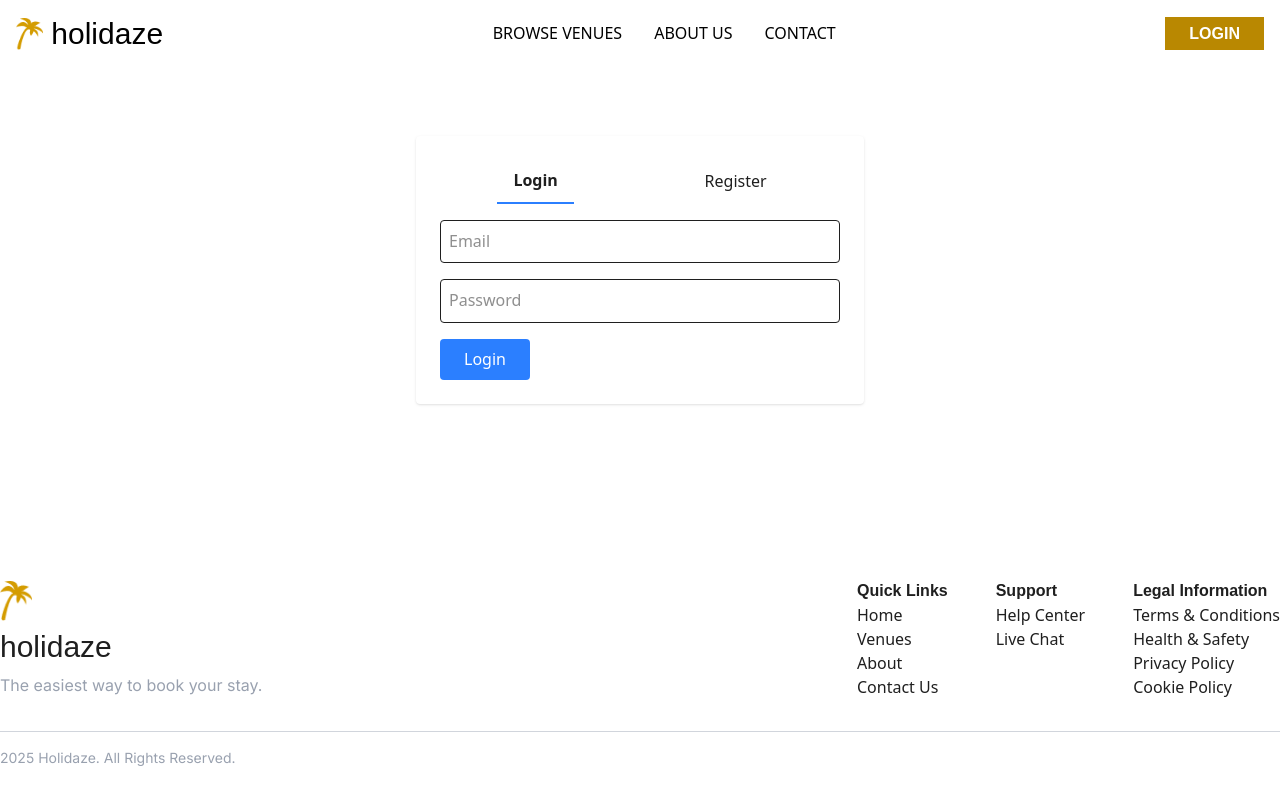
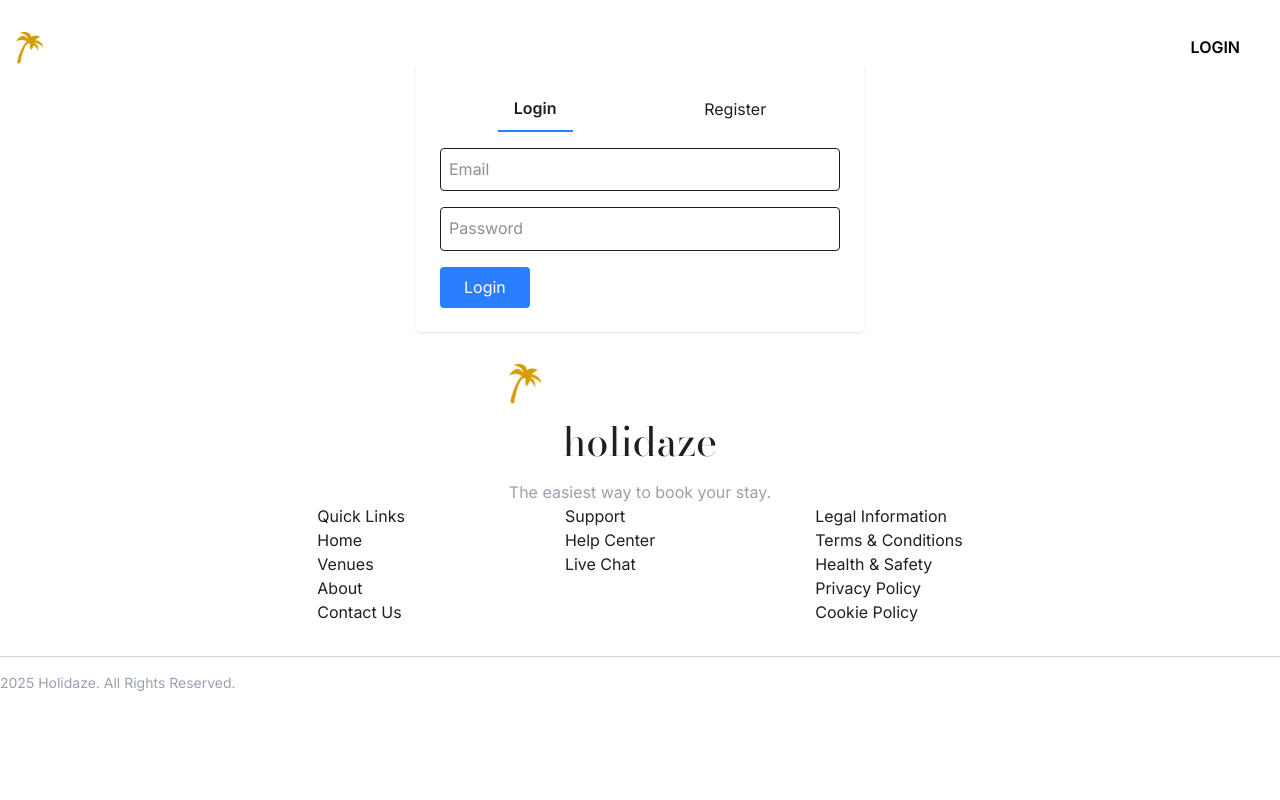
Before and after one commit to anneloviseramstad/project-exam-2, a Vue app: page /auth in a window 1280 px wide. Built offline with nearby package versions, Linux system fonts and the light colour scheme.

Commit message:
Style update and clean up

```diff
--- a/src/App.vue
+++ b/src/App.vue
@@ -10,9 +10,7 @@ import UiNotification from "./components/global/UiNotification.vue";
     <Navbar />
     <Loader />
     <UiNotification />
-    <main class="md:pt-18 flex-1">
-      <router-view />
-    </main>
-    <Footer class="mt-auto" />
+    <router-view />
+    <Footer />
   </div>
 </template>
--- /dev/null
+++ b/src/components/layout/FeaturedGrid.vue
@@ -0,0 +1,111 @@
+<script setup>
+import { ref, onMounted } from "vue";
+import { venueService } from "../../api/venueService";
+import { ArrowUpRightIcon } from "@heroicons/vue/24/outline";
+
+const venues = ref([]);
+const loading = ref(false);
+const error = ref("");
+
+async function fetchVenues() {
+  loading.value = true;
+  error.value = "";
+  try {
+    const response = await venueService.getAllVenues(1, 4);
+    const data = response.data || [];
+
+    venues.value = data.filter(
+      (v) => Array.isArray(v.media) && v.media.length > 0
+    );
+  } catch (err) {
+    console.error(err);
+    error.value = "Error fetching venues.";
+  } finally {
+    loading.value = false;
+  }
+}
+
+onMounted(fetchVenues);
+</script>
+
+<template>
+  <section class="container py-20">
+    <div
+      class="max-w-6xl grid gap-4 grid-cols-1 sm:grid-cols-2 lg:grid-cols-3 lg:grid-rows-2"
+    >
+      <div
+        v-if="venues[0]"
+        @click="$router.push('/venues/' + venues[0].id)"
+        class="relative rounded-xl overflow-hidden cursor-pointer lg:row-span-2 h-full"
+      >
+        <img :src="venues[0].media[0].url" class="w-full h-full object-cover" />
+        <div
+          class="absolute inset-0 bg-gradient-to-t from-black/70 to-transparent"
+        ></div>
+        <div class="absolute bottom-4 left-4 text-white">
+          <h3 class="text-xl font-semibold">{{ venues[0].name }}</h3>
+          <p class="text-sm opacity-80">
+            {{ venues[0].location.country }}, {{ venues[0].location.city }}
+          </p>
+        </div>
+        <ArrowUpRightIcon
+          class="absolute bottom-4 right-4 w-7 h-7 text-white"
+        />
+      </div>
+      <div
+        v-if="venues[1]"
+        @click="$router.push('/venues/' + venues[1].id)"
+        class="relative rounded-xl overflow-hidden cursor-pointer h-48 sm:h-56 lg:h-64"
+      >
+        <img :src="venues[1].media[0].url" class="w-full h-full object-cover" />
+        <div
+          class="absolute inset-0 bg-gradient-to-t from-black/60 to-transparent"
+        ></div>
+
+        <div class="absolute bottom-3 left-3 text-white">
+          <h3 class="font-semibold">{{ venues[1].name }}</h3>
+        </div>
+        <ArrowUpRightIcon
+          class="absolute bottom-3 right-3 w-6 h-6 text-white"
+        />
+      </div>
+      <div
+        v-if="venues[2]"
+        @click="$router.push('/venues/' + venues[2].id)"
+        class="relative rounded-xl overflow-hidden cursor-pointer h-48 sm:h-56 lg:h-64"
+      >
+        <img :src="venues[2].media[0].url" class="w-full h-full object-cover" />
+        <div
+          class="absolute inset-0 bg-gradient-to-t from-black/60 to-transparent"
+        ></div>
+
+        <div class="absolute bottom-3 left-3 text-white">
+          <h3 class="font-semibold">{{ venues[2].name }}</h3>
+        </div>
+        <ArrowUpRightIcon
+          class="absolute bottom-3 right-3 w-6 h-6 text-white"
+        />
+      </div>
+      <div
+        v-if="venues[3]"
+        @click="$router.push('/venues/' + venues[3].id)"
+        class="relative rounded-xl overflow-hidden cursor-pointer lg:col-span-2 h-48 sm:h-56 lg:h-64"
+      >
+        <img :src="venues[3].media[0].url" class="w-full h-full object-cover" />
+        <div
+          class="absolute inset-0 bg-gradient-to-t from-black/60 to-transparent"
+        ></div>
+
+        <div class="absolute bottom-4 left-4 text-white">
+          <h3 class="text-xl font-semibold">{{ venues[3].name }}</h3>
+          <p class="text-sm opacity-80">
+            {{ venues[3].location.country }}, {{ venues[3].location.city }}
+          </p>
+        </div>
+        <ArrowUpRightIcon
+          class="absolute bottom-4 right-4 w-7 h-7 text-white"
+        />
+      </div>
+    </div>
+  </section>
+</template>
--- a/src/components/layout/Filterbar.vue
+++ b/src/components/layout/Filterbar.vue
@@ -66,7 +66,7 @@ async function searchVenues() {
 <template>
   <div class="mx-auto py-4">
     <div
-      class="grid grid-cols-1 md:grid-cols-5 gap-4 bg-white p-4 rounded-lg shadow"
+      class="grid grid-cols-1 md:grid-cols-5 gap-4 bg-gray-50 p-4 rounded-lg shadow"
     >
       <input
         v-model="location"
--- a/src/components/layout/Footer.vue
+++ b/src/components/layout/Footer.vue
@@ -1,15 +1,15 @@
 <template>
   <footer class="text-base mb-4">
-    <div class="max-w-7xl mx-auto">
-      <div class="flex justify-between items-center py-8">
-        <div class="flex flex-col gap-2">
+    <div class="max-w-7xl">
+      <div class="flex flex-col items-center py-8">
+        <div class="flex flex-col text-center gap-2">
           <img src="/src/assets/logo.png" class="w-8 h-10" />
           <p class="logo">holidaze</p>
           <p class="text-gray-400 text-base">
             The easiest way to book your stay.
           </p>
         </div>
-        <div class="flex justify-end gap-12">
+        <div class="flex justify-end gap-40">
           <div>
             <h4>Quick Links</h4>
             <ul>
--- a/src/components/layout/Navbar.vue
+++ b/src/components/layout/Navbar.vue
@@ -40,18 +40,19 @@ const profileUrl = computed(() => {
 </script>
 
 <template>
+  <div>
     <nav
       :class="[
-      'bg-white fixed top-0 left-0 w-full z-50 text-black transition-transform duration-300',
+        'bg-transparent fixed top-0 left-0 w-full z-50 text-white transition-transform duration-300',
         hidden ? '-translate-y-full' : 'translate-y-0',
       ]"
     >
       <div
-      class="max-w-7xl mx-auto px-4 py-4 flex justify-between items-center font-medium"
+        class="max-w-7xl mx-auto px-4 py-4 flex justify-between items-center font-base font-extralight"
       >
         <RouterLink to="/" class="flex items-center gap-2">
           <img src="/src/assets/logo.png" class="h-8 w-auto" />
-        <span class="logo">holidaze</span>
+          <span class="logo">Holidaze</span>
         </RouterLink>
         <ul class="hidden md:flex gap-8 items-center">
           <li><RouterLink to="/venues">BROWSE VENUES</RouterLink></li>
@@ -64,12 +65,12 @@ const profileUrl = computed(() => {
           </li>
           <template v-else>
             <li>
-            <RouterLink :to="profileUrl" class="text-primary font-semibold">{{
-              displayName
-            }}</RouterLink>
+              <RouterLink :to="profileUrl">{{ displayName }}</RouterLink>
             </li>
             <li>
-            <button @click="logout" class="btn px-4 py-2">LOG OUT</button>
+              <button @click="logout" class="border border-white px-4 py-2">
+                LOG OUT
+              </button>
             </li>
           </template>
         </ul>
@@ -113,10 +114,12 @@ const profileUrl = computed(() => {
         <ul
           v-if="menuOpen"
           @click.self="closeMenu"
-        class="absolute top-full left-0 w-full bg-dark flex flex-col items-center gap-4 py-6 text-xl"
+          class="absolute top-full left-0 w-full flex flex-col items-center gap-4 py-6 text-xl"
         >
           <li>
-          <RouterLink to="/venues" @click="closeMenu">BROWSE VENUES</RouterLink>
+            <RouterLink to="/venues" @click="closeMenu"
+              >BROWSE VENUES</RouterLink
+            >
           </li>
           <li>
             <RouterLink to="/about" @click="closeMenu">ABOUT US</RouterLink>
@@ -144,6 +147,7 @@ const profileUrl = computed(() => {
         </ul>
       </transition>
     </nav>
+  </div>
 </template>
 
 <style scoped>
--- a/src/components/venue/VenueCard.vue
+++ b/src/components/venue/VenueCard.vue
@@ -1,5 +1,6 @@
 <script setup>
 import { useRouter } from "vue-router";
+import { MapPinIcon } from "@heroicons/vue/24/outline";
 
 const props = defineProps({
   venue: Object,
@@ -20,9 +21,28 @@ function goToVenue() {
       class="card-img"
     />
     <div class="py-4">
-      <h3 class="font-semibold text-md">{{ venue.name }}</h3>
-      <p class="text-gray-600 text-sm">{{ venue.location?.city }}</p>
-      <p class="font-bold mt-2">{{ venue.price }} NOK / natt</p>
+      <h3 class="font-medium text-md px-4">{{ venue.name }}</h3>
+      <div class="flex items-center px-4 py-2">
+        <MapPinIcon class="h-5 w-5 text-gray-500" />
+        <p class="text-gray-600 text-sm">{{ venue.location?.city }}</p>
+      </div>
+      <div class="flex gap-2 px-4 mt-2 mb-4">
+        <p
+          class="text-gray-600 text-sm px-4 py-1 border border-gray-300 rounded-full"
+        >
+          {{ venue.maxGuests }} guests
+        </p>
+        <p
+          class="text-gray-600 text-sm px-4 py-1 border border-gray-300 rounded-full"
+        >
+          {{ venue.rating }} points
+        </p>
+      </div>
+      <hr class="text-gray-300" />
+      <div class="flex justify-between px-4 items-center">
+        <p class="font-medium mt-2">${{ venue.price }}</p>
+        <p class="text-gray-500 text-sm">per night</p>
+      </div>
     </div>
   </div>
 </template>
--- a/src/components/venue/VenueList.vue
+++ b/src/components/venue/VenueList.vue
@@ -3,6 +3,7 @@ import { ref, onMounted } from "vue";
 import VenuesListView from "./VenuesListView.vue";
 import { venueService } from "../../api/venueService";
 import { useUiStore } from "../../store/ui";
+import { ArrowRightIcon, ArrowLeftIcon } from "@heroicons/vue/24/outline";
 
 const venues = ref([]);
 const loading = ref(true);
@@ -39,21 +40,26 @@ function goToPage(page) {
 
 <template>
   <VenuesListView :venues="venues" :loading="loading" :error="error" />
-  <div v-if="totalPages > 1" class="flex justify-center gap-2 mt-4">
+
+  <div v-if="totalPages > 1" class="flex justify-center gap-2 mt-12">
     <button
       @click="goToPage(currentPage - 1)"
       :disabled="currentPage === 1"
-      class="px-3 py-1 border rounded"
+      class="flex items-center justify-center w-10 h-10 border border-gray-300 rounded-full disabled:opacity-50"
     >
-      Prev
+      <ArrowLeftIcon class="w-5 h-5" />
     </button>
-    <span>Page {{ currentPage }} of {{ totalPages }}</span>
+
+    <span class="flex items-center"
+      >Page {{ currentPage }} of {{ totalPages }}</span
+    >
+
     <button
       @click="goToPage(currentPage + 1)"
       :disabled="currentPage === totalPages"
-      class="px-3 py-1 border rounded"
+      class="flex items-center justify-center w-10 h-10 border border-gray-300 rounded-full disabled:opacity-50"
     >
-      Next
+      <ArrowRightIcon class="w-5 h-5" />
     </button>
   </div>
 </template>
--- a/src/style.css
+++ b/src/style.css
@@ -1,26 +1,21 @@
-@import url("https://fonts.googleapis.com/css2?family=Inter:ital,opsz,wght@0,14..32,100..900;1,14..32,100..900&family=Poppins:ital,wght@0,100;0,200;0,300;0,400;0,500;0,600;0,700;0,800;0,900;1,100;1,200;1,300;1,400;1,500;1,600;1,700;1,800;1,900&display=swap");
+@import url("https://fonts.googleapis.com/css2?family=Bodoni+Moda:ital,wght@0,400;0,700;1,400;1,700&family=Inter:ital,wght@0,100..900;1,100..900&family=Montserrat:ital,wght@0,100..900;1,100..900&display=swap");
 @import "tailwindcss";
 
 html,
 body {
   height: 100%;
   margin: 0;
-}
-
-body {
-  color: #1f1f1f;
-  margin: 0;
   padding: 0;
   line-height: 1.6;
-  display: flex;
-  flex-direction: column;
-  min-height: 100vh;
+  background-color: #ffffff;
+  color: #1f1f1f;
+  font-family: "Inter", sans-serif;
 }
 
 #app {
   display: flex;
   flex-direction: column;
-  flex: 1;
+  min-height: 100vh;
 }
 
 .loader {
@@ -29,6 +24,15 @@ body {
   width: 48px;
   height: 48px;
   animation: spin 1s linear infinite;
+}
+
+@keyframes spin {
+  0% {
+    transform: rotate(0deg);
+  }
+  100% {
+    transform: rotate(360deg);
+  }
 }
 
 .fade-enter-active,
@@ -40,76 +44,86 @@ body {
   opacity: 0;
 }
 
-@theme {
-  --font-heading: "Montserrat", sans-serif;
-  --font-base: "Inter", sans-serif;
-
-  --color-primary: #b98801;
-  --color-dark: #1f1f1f;
-  --color-secondary: #eeeeee;
-  --color-primary-hover: #5c5445;
-  --color-primary-light: #ffffff;
-
-  --color-text-primary: #1f1f1f;
-  --color-text-secondary: #676767;
+@layer base {
+  h1 {
+    font-family: "Montserrat", sans-serif;
+    font-size: 2rem;
+    font-weight: 500;
   }
 
-@layer base {
-  h1 {
-    @apply text-3xl font-heading font-medium;
+  h2,
+  h3,
+  h4,
+  p {
+    font-family: "Inter", sans-serif;
+    margin: 0;
   }
-  h2 {
-    @apply text-lg font-heading;
+
+  .logo {
+    font-family: "Bodoni Moda", serif;
+    font-size: 2.5rem;
+    font-weight: 400;
   }
-  h3 {
-    @apply text-lg font-heading font-medium;
+
+  button {
+    cursor: pointer;
   }
-  h4 {
-    @apply text-base font-heading font-semibold;
-  }
-  p {
-    @apply font-base text-lg;
-  }
-  button {
-    @apply cursor-pointer;
-  }
+
   li {
-    @apply list-none;
+    list-style: none;
   }
 }
 
-@layer components {
-  .nav {
-    @apply max-w-7xl mx-auto px-2 md:px-4 lg:px-8;
+.btn {
+  color: black;
+  background: white;
+  padding: 0.5rem 1.5rem;
+  font-weight: 600;
+  border-radius: 8rem;
+  transition: all 0.3s;
 }
+
+.btn:hover {
+  background: transparent;
+  color: white;
+  border: 1px solid white;
+}
+
+.nav,
+.navbar,
 .container {
-    @apply max-w-7xl mx-auto px-2 py-8 sm:py-12;
+  max-width: fit-content;
+  margin-left: auto;
+  margin-right: auto;
 }
-  .navbar {
-    @apply max-w-7xl mx-auto px-4 sm:px-6 lg:px-8;
-  }
+
 .card {
-    @apply transition-transform duration-300 overflow-hidden rounded-lg transform;
+  transition: transform 0.3s;
+  overflow: hidden;
+  border-radius: 0.5rem;
+  box-shadow: 0 2px 4px rgba(0, 0, 0, 0.06), 0 8px 20px rgba(0, 0, 0, 0.12);
 }
 .card:hover {
-    @apply scale-105 cursor-pointer;
+  transform: scale(1.05);
+  cursor: pointer;
 }
 .card-img {
-    @apply w-full h-[200px] object-cover rounded-lg;
+  width: 100%;
+  height: 200px;
+  object-fit: cover;
 }
-  .logo {
-    @apply text-3xl font-medium font-heading;
+
+.input {
+  border: 1px solid #ccc;
+  border-radius: 0.25rem;
+  padding: 0.25rem 0.5rem;
 }
-  .btn {
-    @apply bg-primary text-white font-semibold font-heading py-2 px-4 cursor-pointer text-center;
-  }
-  .btn:hover {
-    @apply bg-primary-hover;
-  }
-  .button:hover {
-    @apply cursor-pointer;
-  }
-  .input {
-    @apply border;
+
+@media screen {
+  .nav,
+  .navbar,
+  .container {
+    padding-left: 1rem;
+    padding-right: 1rem;
   }
 }
--- a/src/views/Home.vue
+++ b/src/views/Home.vue
@@ -2,6 +2,7 @@
 import Navbar from "../components/layout/Navbar.vue";
 import Filterbar from "../components/layout/Filterbar.vue";
 import Header from "../components/layout/Header.vue";
+import FeaturedGrid from "../components/layout/FeaturedGrid.vue";
 import VenueList from "../components/venue/VenueList.vue";
 </script>
 
@@ -10,7 +11,8 @@ import VenueList from "../components/venue/VenueList.vue";
   <Header />
   <main class="container">
     <Filterbar />
-    <h1 class="heading">Book Your Next Stay</h1>
+    <FeaturedGrid />
+    <h2 class="text-3xl font-medium">Handpicked Venues Across the Globe</h2>
     <VenueList />
   </main>
 </template>
```
Also changed, not shown: src/components/layout/Header.vue (+18 -74 lines). Lines whose indentation alone changed are shown as unchanged.
